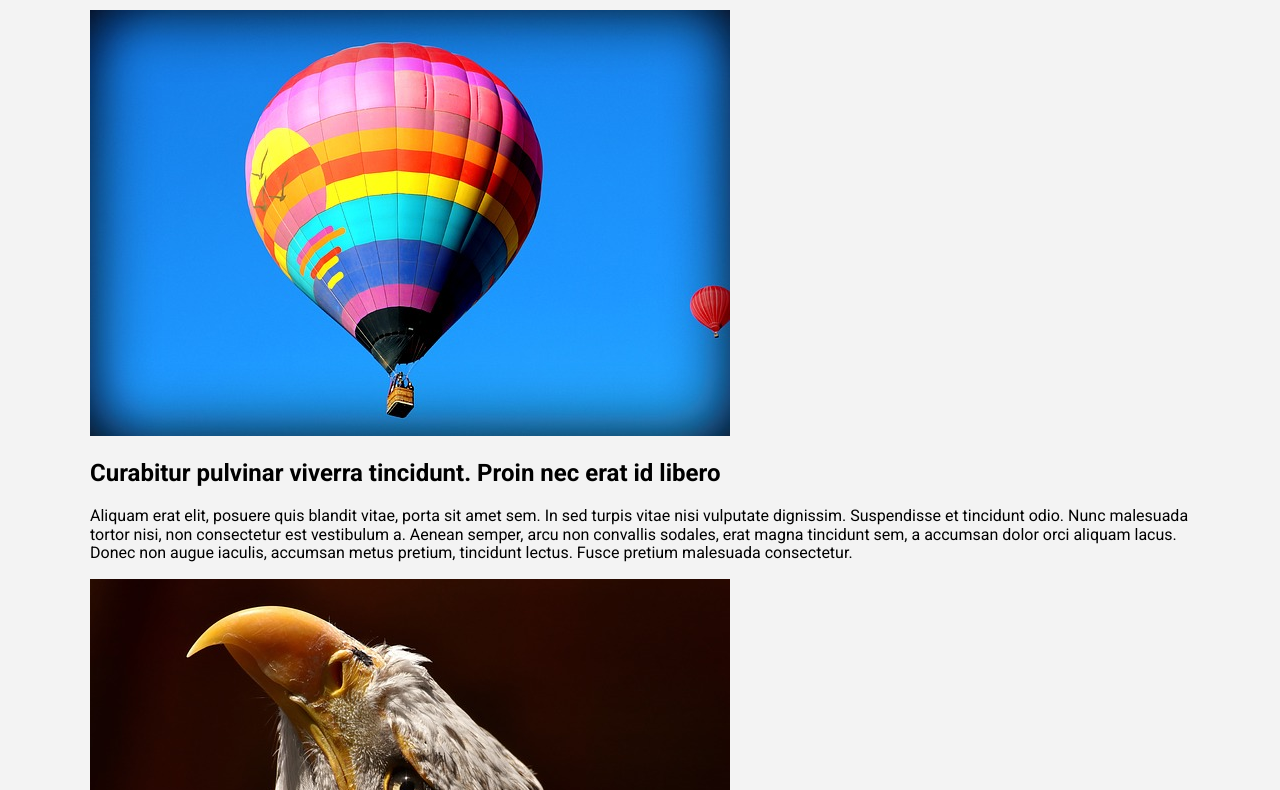
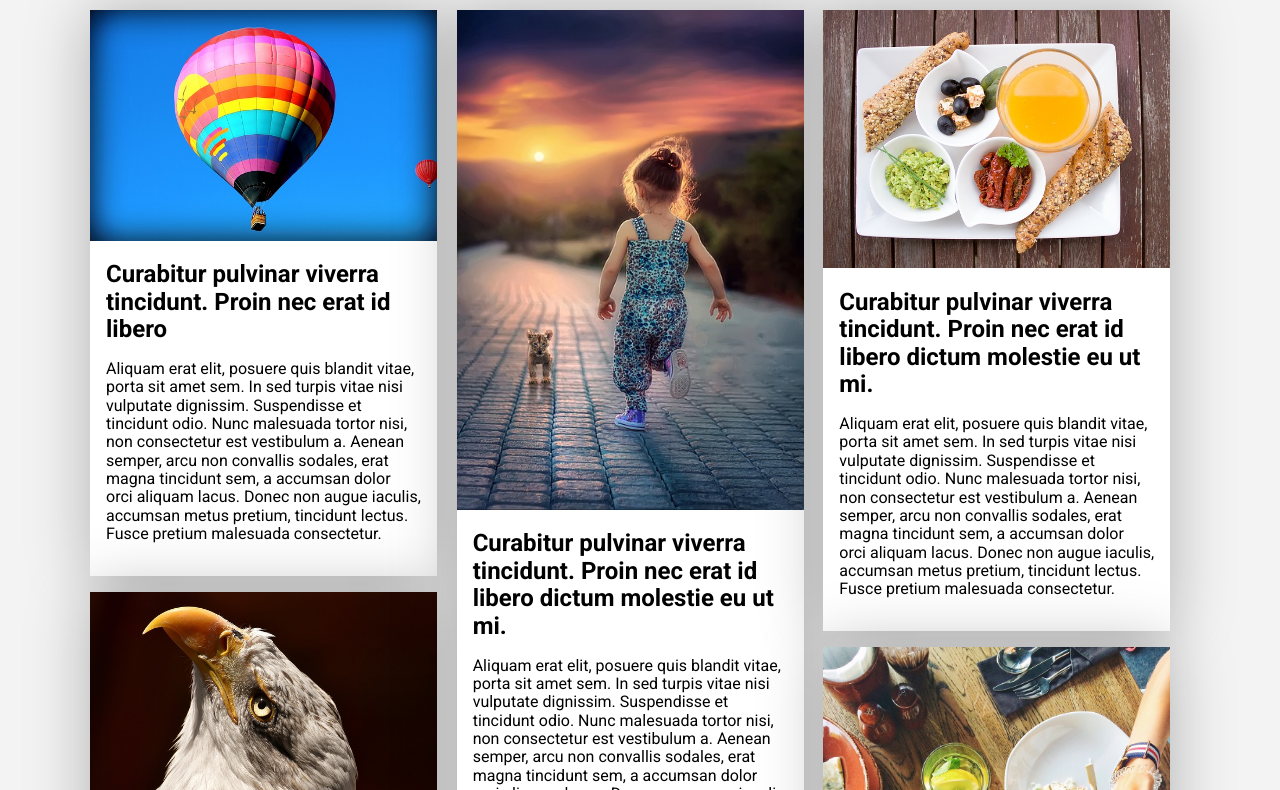
Before and after one commit to OscarGonzalezBonifacio/CSS-Grid-Y-FLEX, a plain HTML site: page Comentario-footer-centrados-Mansory/index.html in a window 1280 px wide. Shown: the part 86-876 px from the top of the page. Drawn offline with nearby package versions, Linux system fonts and the light colour scheme.

Commit message:
actualizacion final

```diff
--- /dev/null
+++ b/Comentario-footer-centrados-Mansory/css/style2.css
@@ -0,0 +1,68 @@
+html{
+    box-sizing: border-box;
+}
+*,
+*::after,
+*::before {
+    box-sizing: inherit;
+}
+
+
+body{
+    font-family: 'Roboto', sans-serif;
+    background-color: #f3f3f3;
+}
+h1 {
+    text-align: center;
+    font-size: 2.4rem;
+    font-weight: 300;
+}
+/*crear imagenes responsive es necesario para
+que funcione la entrada*/
+img{
+    max-width: 100%;
+}
+.contenedor {
+    max-width: 1100px;
+    margin: 0 auto;
+}
+
+.blog {
+    display: flex;
+
+
+    /*para poder manipular las columnas sin flex dirrecion*/
+
+    flex-flow: column wrap;
+    /*para que puedan darse las dimensiones del
+    width de la entrada*/
+    max-height: 4500px;
+
+}
+
+.entrada {
+     -webkit-box-shadow: 0px 0px 60px 0px rgba(0,0,0,0.28);
+    -moz-box-shadow: 0px 0px 60px 0px rgba(0,0,0,0.28);
+    box-shadow: 0px 0px 60px 0px rgba(0,0,0,0.28);
+    margin-bottom: 3rem;
+    /*para colocar 2 entradas*/
+    width: calc(50% - 1rem);
+    margin-bottom: 1rem;
+    background-color: white;
+}
+
+@media screen and (min-width: 768px) {
+    .blog {
+    max-height: 3000px;
+   }
+    .entrada{
+    /*para colocar 3 entradas*/
+    width: calc(33% - 1rem);
+   }
+}
+.entrada .contenido{
+    padding: 1rem;
+}
+.contenido h2 {
+    margin: 0;
+}
--- a/Comentario-footer-centrados/index.html
+++ b/Comentario-footer-centrados-Mansory/index.html
@@ -36,14 +36,14 @@
                     </div>
                 </div>
                 <div class="entrada">
-                    <img src="img/4.jpg">
+                    <img src="img/5.jpg">
                     <div class="contenido">
                         <h2>Curabitur pulvinar viverra tincidunt. Proin nec erat id libero dictum molestie eu ut mi.</h2>
                         <p>Aliquam erat elit, posuere quis blandit vitae, porta sit amet sem. In sed turpis vitae nisi vulputate dignissim. Suspendisse et tincidunt odio. Nunc malesuada tortor nisi, non consectetur est vestibulum a. Aenean semper, arcu non convallis sodales, erat magna tincidunt sem, a accumsan dolor orci aliquam lacus. Donec non augue iaculis, accumsan metus pretium, tincidunt lectus. Fusce pretium malesuada consectetur.</p>
                     </div>
                 </div>
                 <div class="entrada">
-                    <img src="img/5.jpg">
+                    <img src="img/4.jpg">
                     <div class="contenido">
                         <h2>Curabitur pulvinar viverra tincidunt. Proin nec erat id libero dictum molestie eu ut mi.</h2>
                         <p>Aliquam erat elit, posuere quis blandit vitae, porta sit amet sem. In sed turpis vitae nisi vulputate dignissim. Suspendisse et tincidunt odio. Nunc malesuada tortor nisi, non consectetur est vestibulum a. Aenean semper, arcu non convallis sodales, erat magna tincidunt sem, a accumsan dolor orci aliquam lacus. Donec non augue iaculis, accumsan metus pretium, tincidunt lectus. Fusce pretium malesuada consectetur.</p>
--- a/Comentario-footer-centrados/css/style2.css
+++ /dev/null
@@ -1,13 +0,0 @@
-body{
-    font-family: 'Roboto', sans-serif;
-    background-color: #f3f3f3;
-}
-h1 {
-    text-align: center;
-    font-size: 2.4rem;
-    font-weight: 300;
-}
-.contenedor {
-    max-width: 1100px;
-    margin: 0 auto;
-}
```
Also changed, not shown: Comentario-footer-centrados-Mansory/centrado-vertical.html (renamed from Comentario-footer-centrados/centrado-vertical.html), Comentario-footer-centrados-Mansory/comentario.html (renamed from Comentario-footer-centrados/comentario.html), Comentario-footer-centrados-Mansory/css/styles.css (renamed from Comentario-footer-centrados/css/styles.css), Comentario-footer-centrados-Mansory/footer.html (renamed from Comentario-footer-centrados/footer.html), Comentario-footer-centrados-Mansory/img/1.jpg (renamed from Comentario-footer-centrados/img/1.jpg), Comentario-footer-centrados-Mansory/img/10.jpg (renamed from Comentario-footer-centrados/img/10.jpg), Comentario-footer-centrados-Mansory/img/11.jpg (renamed from Comentario-footer-centrados/img/11.jpg), Comentario-footer-centrados-Mansory/img/2.jpg (renamed from Comentario-footer-centrados/img/2.jpg), Comentario-footer-centrados-Mansory/img/3.jpg (renamed from Comentario-footer-centrados/img/3.jpg), Comentario-footer-centrados-Mansory/img/4.jpg (renamed from Comentario-footer-centrados/img/4.jpg), Comentario-footer-centrados-Mansory/img/5.jpg (renamed from Comentario-footer-centrados/img/5.jpg), Comentario-footer-centrados-Mansory/img/6.jpg (renamed from Comentario-footer-centrados/img/6.jpg), Comentario-footer-centrados-Mansory/img/7.jpg (renamed from Comentario-footer-centrados/img/7.jpg), Comentario-footer-centrados-Mansory/img/8.jpg (renamed from Comentario-footer-centrados/img/8.jpg), 3 more files.
